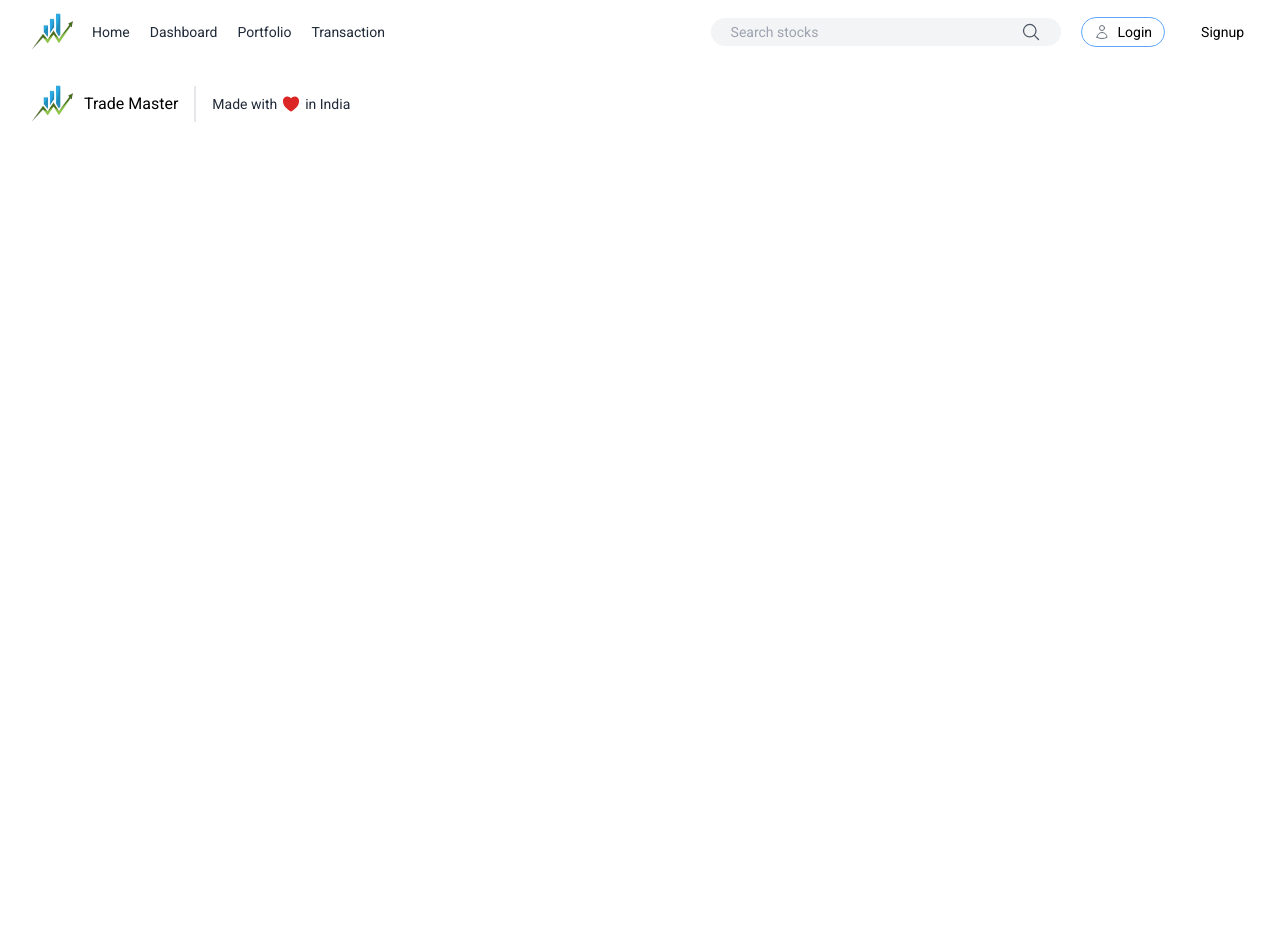
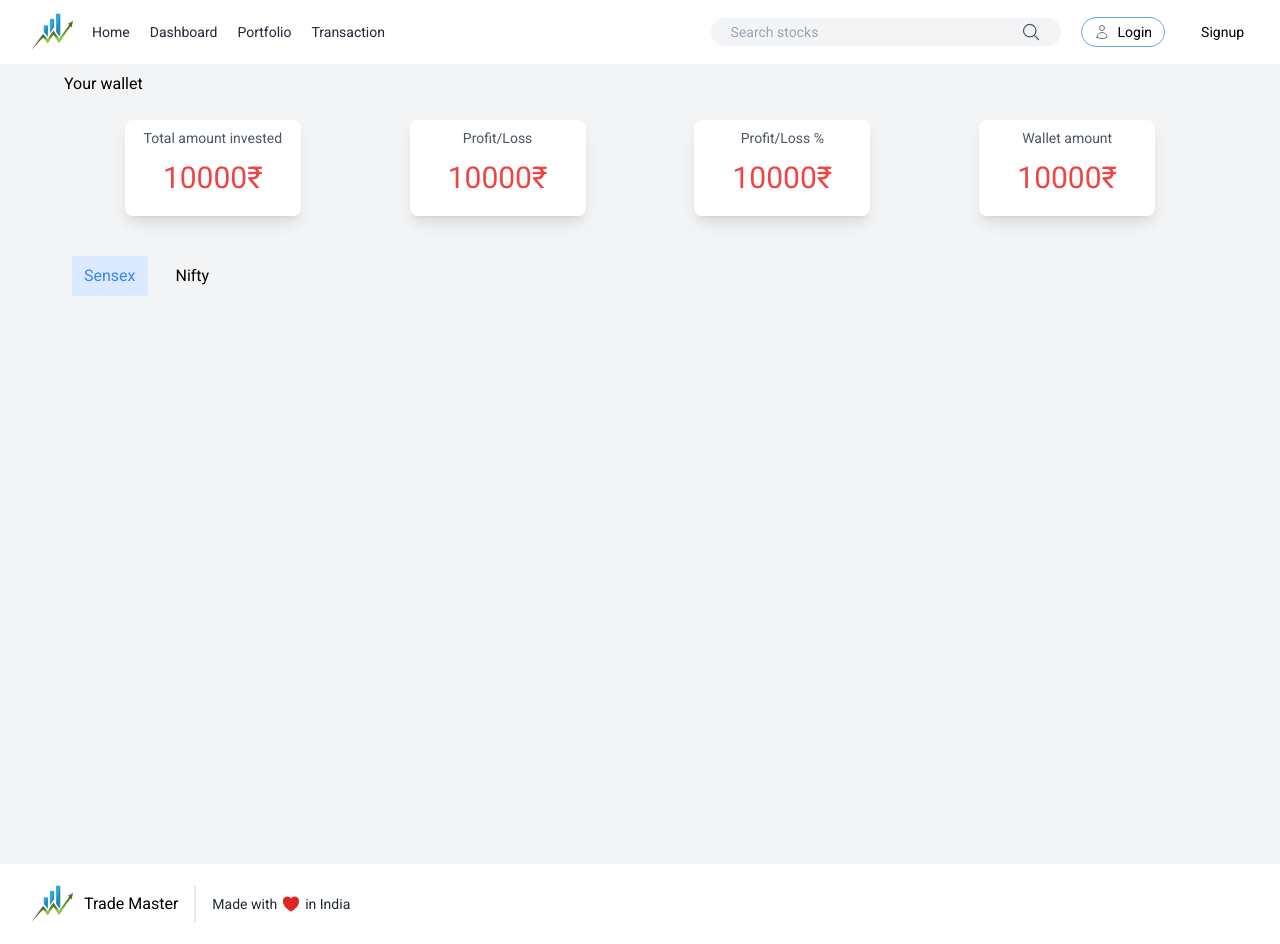
Before and after one commit to Hardik-Dharmik/trade-master-frontend, a React (Create React App) app: page /dashboard in a window 1280 px wide. Before the commit the page ends 800 px from the top, so only its background shows below. Built offline with nearby package versions, Linux system fonts and the light colour scheme; no server answers.

Commit message:
Dashboard added

```diff
--- a/src/App.js
+++ b/src/App.js
@@ -4,6 +4,7 @@ import Header from "./components/Header/Header";
 import Home from "./components/Home/Home";
 import Footer from "./components/Footer/Footer";
 import Stock from "./components/Stock/Stock";
+import Dashboard from "./Pages/Dashboard";
 
 function App() {
   return (
@@ -15,6 +16,7 @@ function App() {
           <Routes>
             <Route exact path="/" element={<Home />} />
             <Route path="/about" element={<p>About</p>} />
+            <Route exact path="/dashboard" element={<Dashboard />} />
             <Route path="/stock/:stockID" element={<Stock />} />
           </Routes>
         </div>
--- /dev/null
+++ b/src/Pages/Dashboard.js
@@ -0,0 +1,54 @@
+import { useState } from "react";
+import DashboardCard from "../components/Dashboard/DashboardCard";
+import Graph from "../components/Graph/Graph";
+
+function Dashboard() {
+  const [index, setIndex] = useState("sensex");
+
+  return (
+    <div className="min-h-screen px-2 bg-gray-100 py-2">
+      <p className="mx-14">Your wallet</p>
+
+      <div className="p-2 flex flex-col md:flex-row min-w-fit justify-evenly items-center">
+        <DashboardCard heading="Total amount invested" value={10000} />
+        <DashboardCard heading="Profit/Loss" value={10000} />
+        <DashboardCard heading="Profit/Loss %" value={10000} />
+        <DashboardCard heading="Wallet amount" value={10000} />
+      </div>
+
+      <div className="flex flex-col md:flex-row ml-14">
+        <div className="flex flex-col">
+          <div className="flex my-4 items-center">
+            <p
+              className={` mx-2 px-3 py-2 hover:bg-blue-100  hover:text-blue-500 cursor-pointer outline-none max-w-fit ${
+                index === "sensex" && "text-blue-500 bg-blue-100"
+              }`}
+              onClick={() => setIndex("sensex")}
+            >
+              Sensex
+            </p>
+
+            <p
+              className={` mx-2 px-3 py-2 hover:bg-blue-100  hover:text-blue-500 cursor-pointer outline-none max-w-fit ${
+                index === "nifty" && "text-blue-500 bg-blue-100"
+              }`}
+              onClick={() => setIndex("nifty")}
+            >
+              Nifty
+            </p>
+          </div>
+
+          <div className="flex"></div>
+
+          {index === "sensex" ? (
+            <Graph symbol="%5EBSESN" />
+          ) : (
+            <Graph symbol="%5ENSEI" />
+          )}
+        </div>
+      </div>
+    </div>
+  );
+}
+
+export default Dashboard;
--- /dev/null
+++ b/src/components/Dashboard/DashboardCard.js
@@ -0,0 +1,12 @@
+import React from "react";
+
+function DashboardCard({ heading, value }) {
+  return (
+    <div className="bg-white rounded-lg p-2 w-44 my-4 shadow-lg">
+      <p className="text-sm text-gray-600 text-center">{heading}</p>
+      <p className="mx-auto text-3xl text-center my-3 text-red-500">{value}₹</p>
+    </div>
+  );
+}
+
+export default DashboardCard;
--- a/src/components/Header/Header.js
+++ b/src/components/Header/Header.js
@@ -34,8 +34,8 @@ function Header() {
             </Link>
 
             {/* Dashboard  */}
-            <Link to="/">
-              <HeaderLinks link="/" linkName="Dashboard" />
+            <Link to="/dashboard">
+              <HeaderLinks link="/dashboard" linkName="Dashboard" />
             </Link>
 
             {/* Portfolio  */}
@@ -103,8 +103,8 @@ function Header() {
             </Link>
 
             {/* Dashboard  */}
-            <Link to="/">
-              <HeaderLinks link="/" linkName="Dashboard" />
+            <Link to="/dashboard">
+              <HeaderLinks link="/dashboard" linkName="Dashboard" />
             </Link>
 
             {/* Portfolio  */}
--- a/src/components/Stock/Stock.js
+++ b/src/components/Stock/Stock.js
@@ -63,7 +63,7 @@ function Stock() {
 
               <div>
                 <label
-                  for="exampleNumber0"
+                  for="exampleNumber1"
                   class="form-label inline-block mb-2 text-gray-700"
                 >
                   Buy at
@@ -71,12 +71,28 @@ function Stock() {
                 <input
                   type="number"
                   class="form-control block w-full px-3 py-1.5 text-base font-normal text-gray-700 bg-white bg-clip-padding border border-solid border-gray-300 rounded transition ease-in-out m-0 focus:text-gray-700 focus:bg-white focus:border-blue-600 focus:outline-none"
-                  id="exampleNumber0"
-                  // placeholder="Ex. 1, 10, 100, 500 etc"
+                  id="exampleNumber1"
                   value={stockData.regularMarketPrice.raw}
                   disabled
                 />
               </div>
+
+              <div>
+                <label
+                  for="exampleNumber2"
+                  class="form-label inline-block mb-2 text-gray-700"
+                >
+                  Order Cost
+                </label>
+                <input
+                  type="number"
+                  class="form-control block w-full px-3 py-1.5 text-base font-normal text-gray-700 bg-white bg-clip-padding border border-solid border-gray-300 rounded transition ease-in-out m-0 focus:text-gray-700 focus:bg-white focus:border-blue-600 focus:outline-none"
+                  id="exampleNumber2"
+                  value={stockData.regularMarketPrice.raw * stockNum}
+                  disabled
+                />
+              </div>
+
               <button class="w-full text-white bg-green-400 hover:bg-green-500 focus:ring-4 focus:outline-none focus:ring-blue-300 font-medium rounded-lg text-sm px-5 py-2.5 text-center dark:bg-blue-600 dark:hover:bg-blue-700 dark:focus:ring-blue-800">
                 BUY
               </button>
--- a/src/hooks/usePeriodicData.js
+++ b/src/hooks/usePeriodicData.js
@@ -5,8 +5,11 @@ function usePeriodicData(timePeriod, stockID) {
   const interval = rangeToInterval(timePeriod);
   const [data, setData] = useState(null);
   console.log(timePeriod, stockID);
+
+  const URL = `${process.env.REACT_APP_BACKEND_API_URL}/history/${stockID}/${interval}/${timePeriod}`;
+
   useEffect(() => {
-    fetch(`http://localhost:4000/history/${stockID}/${interval}/${timePeriod}`)
+    fetch(URL)
       .then((response) => response.json())
       .then((response) => {
         setData(response.response);
```
